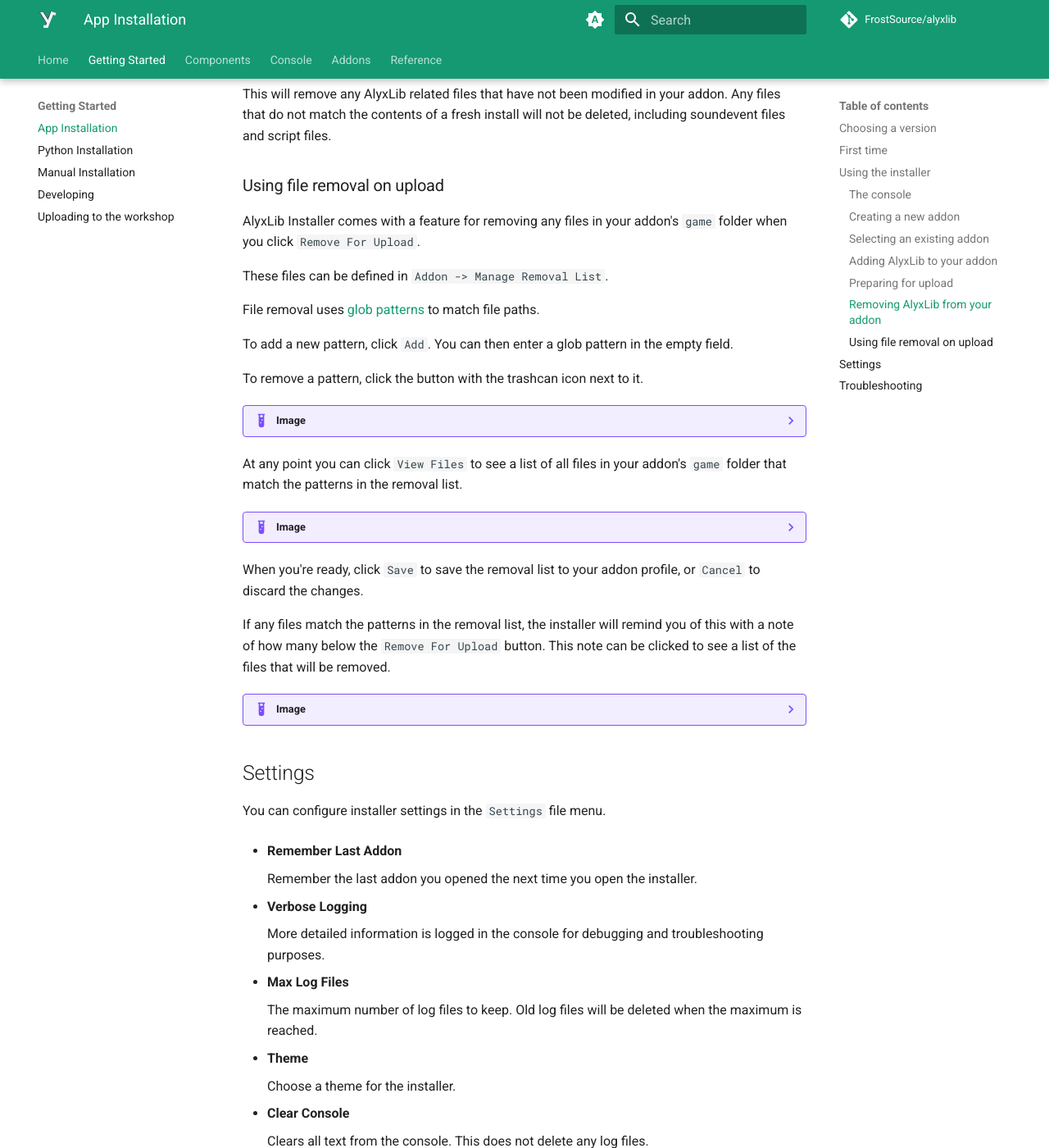
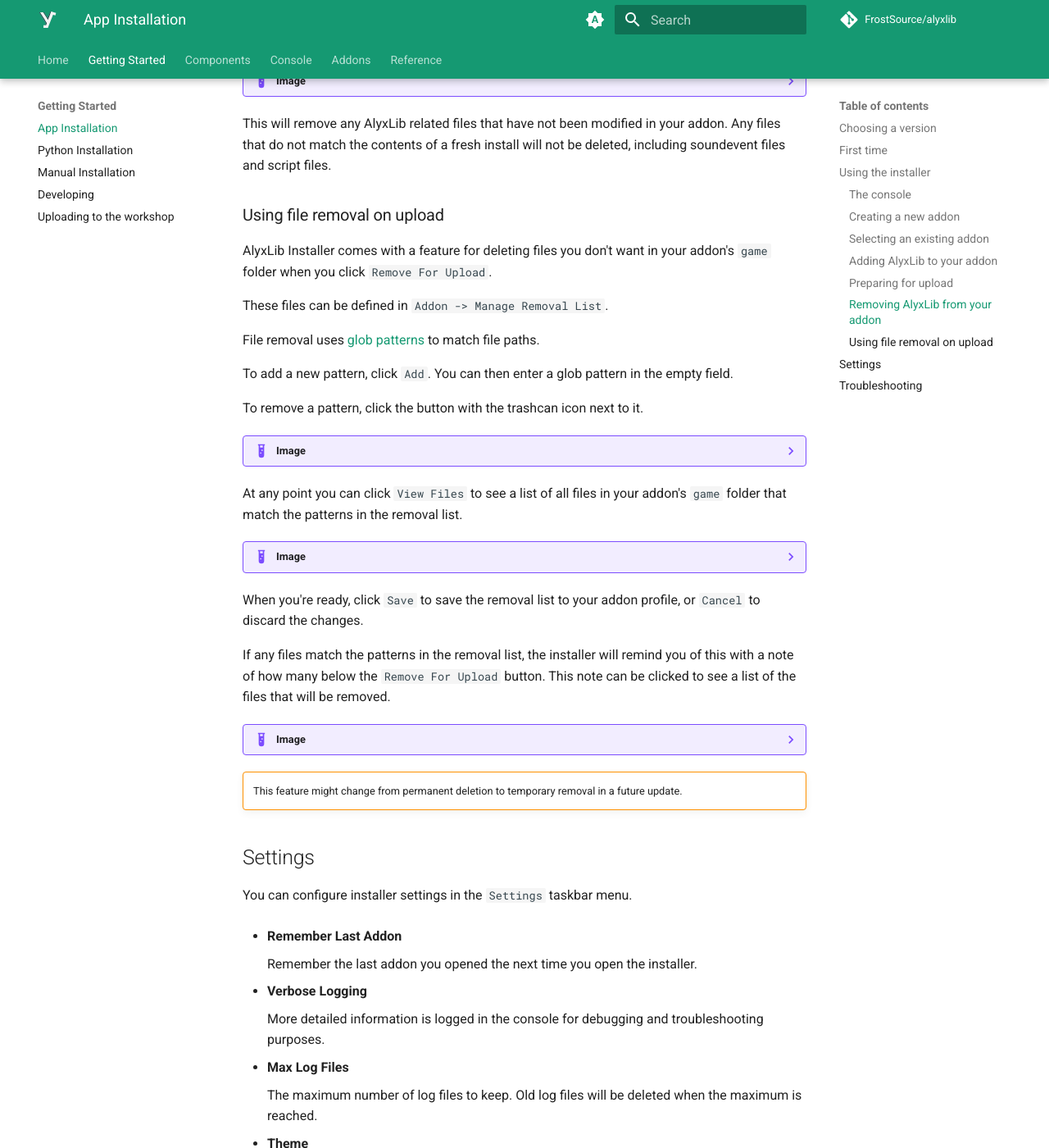
Before and after one commit to FrostSource/alyxlib, an MkDocs documentation site: the page built from docs/getting_started/app_installation.md, in a window 1280 px wide and 1400 px high, scrolled down 3908 px. Shown: the whole window at 82% size. Built offline with MkDocs 1.6.1 and Material for MkDocs 9.7.7, drawn with Linux system fonts in a browser that asks for light colours; plug-ins that fetch from the network failed and are left out; comment, search, counter and statistics services are not loaded; some of the changed text lies outside the part shown.

Commit message:
docs: improve wording

```diff
--- a/docs/getting_started/app_installation.md
+++ b/docs/getting_started/app_installation.md
@@ -52,7 +52,7 @@
 
 ## Using the installer
 
-!!! note ""
+!!! note
     AlyxLib settings for your addon are saved to a hidden folder in your addon's `content` folder called `.alyxlib/config.json`.
 
 ### The console
@@ -153,7 +153,7 @@
 
 ### Using file removal on upload
 
-AlyxLib Installer comes with a feature for removing any files in your addon's `game` folder when you click `Remove For Upload`.
+AlyxLib Installer comes with a feature for deleting files you don't want in your addon's `game` folder when you click `Remove For Upload`.
 
 These files can be defined in `Addon -> Manage Removal List`.
 
@@ -178,10 +178,13 @@
 ??? example "Image"
     ![image](../assets/aids/installer/installer-file_remove_reminder.png)
 
+!!! warning ""
+    This feature might change from permanent deletion to temporary removal in a future update.
+
 
 ## Settings
 
-You can configure installer settings in the `Settings` file menu.
+You can configure installer settings in the `Settings` taskbar menu.
 
 - **Remember Last Addon**
 
```
Also changed, not shown: other parts of docs/getting_started/app_installation.md (+1 -1 lines), docs/getting_started/manual_installation.md (+2 -2 lines).
